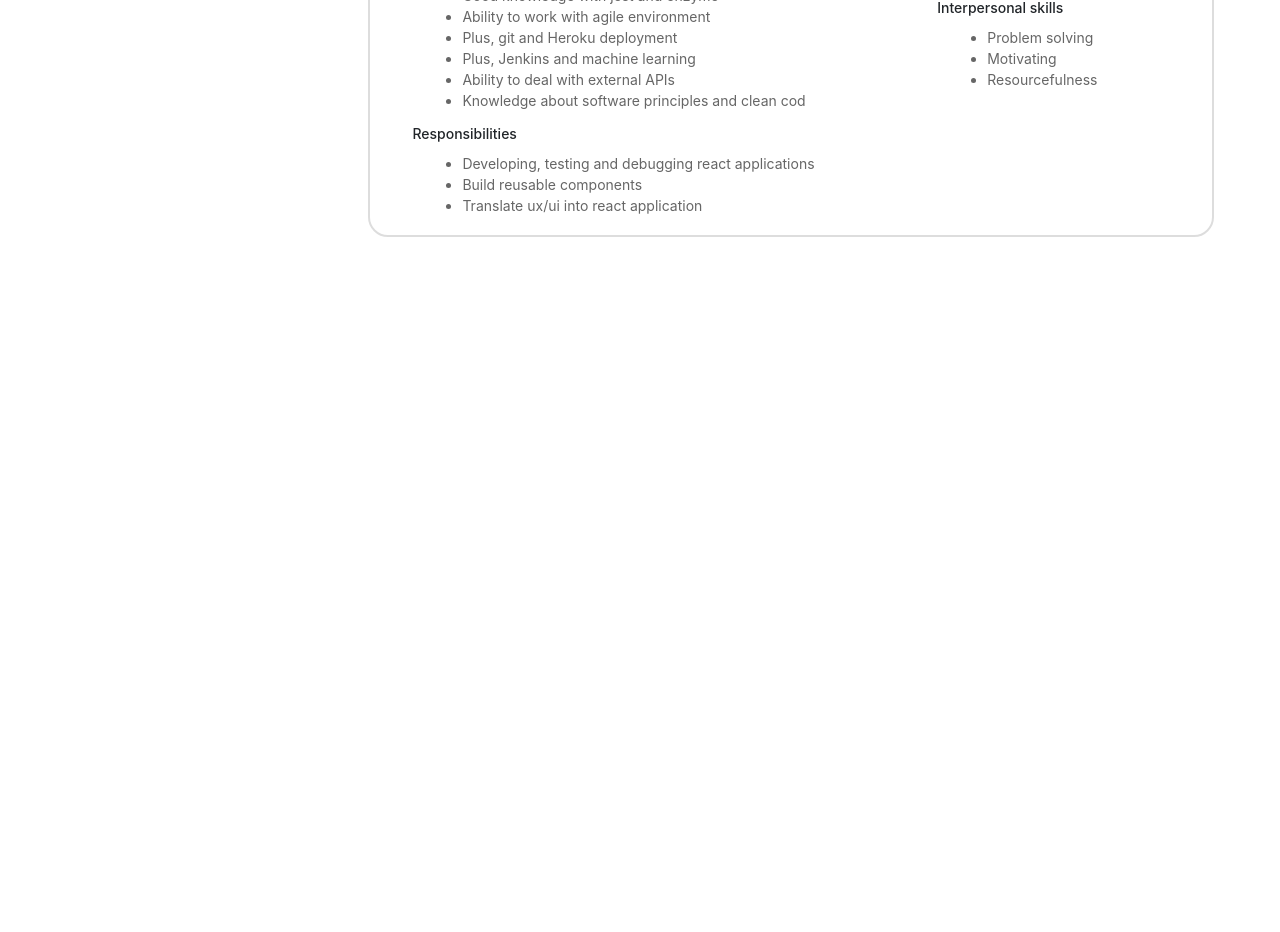
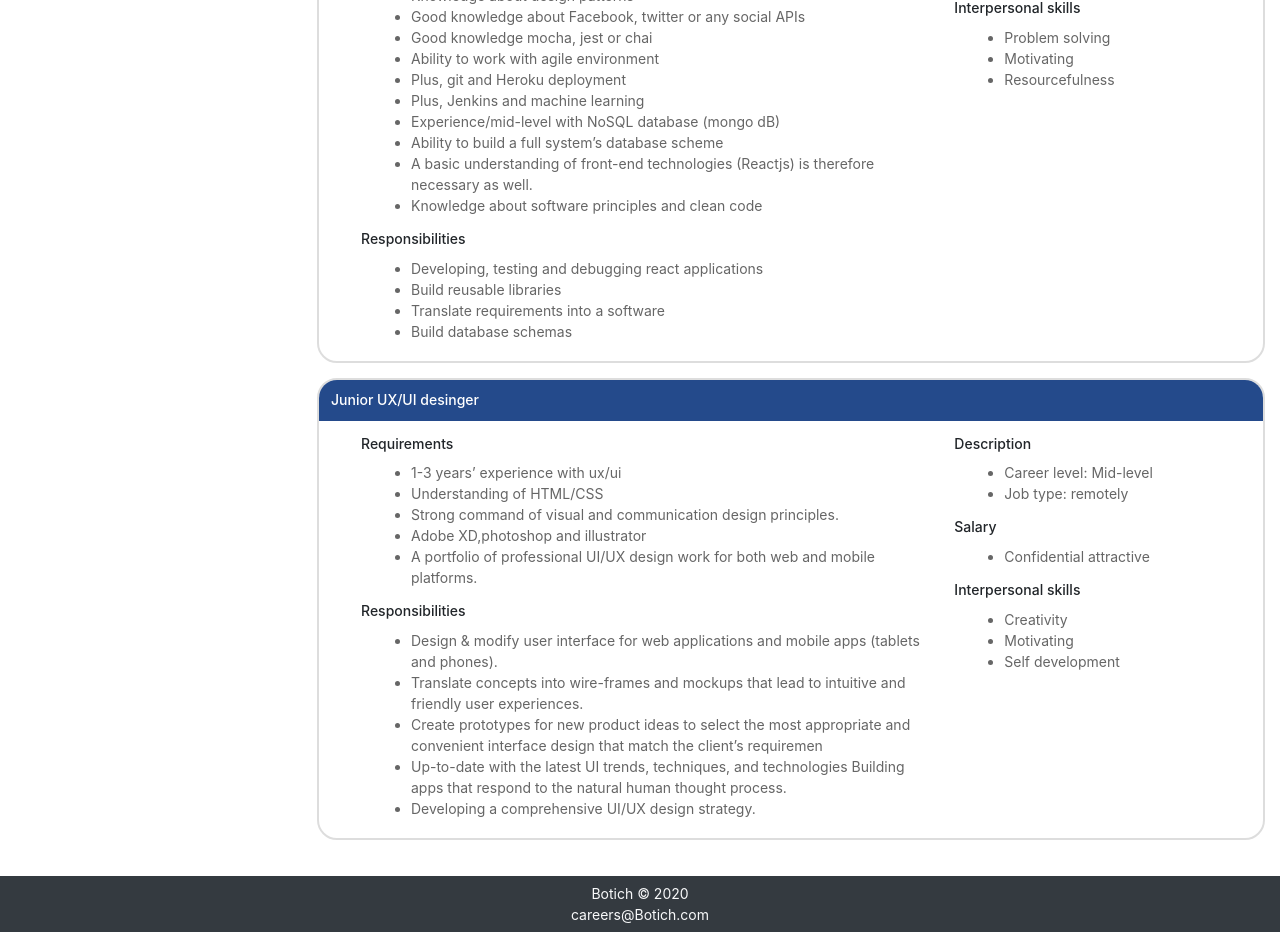
Before and after one commit to DeVMohammedEssam/botich_landing, a Next.js app: page /careers in a window 1280 px wide. Shown: the part 780-1712 px from the top of the page. Before the commit the page ends 1032 px from the top, so only its background shows below. Built offline with nearby package versions, Linux system fonts and the light colour scheme.

Commit message:
ux/ui added

```diff
--- a/components/Layout.js
+++ b/components/Layout.js
@@ -5,6 +5,14 @@ function Layout({ children }) {
     <React.Fragment>
       <Navbar />
       <div className="content">{children}</div>
+      <footer className="footer text-center p-2 text-light mt-4 bg-dark" >
+      Botich © 2020 <br/>
+
+      <a className="text-light" href="mailto: careers@Botich.com">
+        careers@Botich.com
+      </a>
+
+      </footer>
     </React.Fragment>
   );
 }
--- a/package.json
+++ b/package.json
@@ -3,9 +3,10 @@
   "version": "0.1.0",
   "private": true,
   "scripts": {
-    "dev": "next dev",
+    "dev": "next dev -p 3001",
     "build": "next build",
-    "start": "next start"
+    "start": "next start",
+    "export":"next export"
   },
   "dependencies": {
     "next": "9.5.3",
--- a/pages/careers.js
+++ b/pages/careers.js
@@ -37,25 +37,50 @@ function careers() {
           <JobCard
             title="Junior Software enigneer"
             requirements={[
-              "2+ years’ programming experience",
-              "1+ years’ experience with JavaScript and front-end development",
-              "6months/1year ReactJS development experience",
-              "Experience with HTML5, CSS3, canvas, Svg and drag drop UI",
-              "Experience / mid-level to deal with redux and state management",
-              "Good knowledge with jest and enzyme",
+              "3+ years’ programming experience",
+              "1+ years’ experience with JavaScript",
+              "1year Nodejs development experience",
+              "Experience with MVC architecture ",
+              "Experience with async and sync control flow patterns ",
+              "Knowledge about design patterns ",
+              "Good knowledge about Facebook, twitter or any social APIs ",
+              "Good knowledge mocha, jest or chai ",
               "Ability to work with agile environment",
               "Plus, git and Heroku deployment",
-              "Plus, Jenkins and machine learning",
-              "Ability to deal with external APIs",
-              "Knowledge about software principles and clean cod",
+              "Plus, Jenkins and machine learning  ",
+              "Experience/mid-level with NoSQL database (mongo dB) "
+              ,"Ability to build a full system’s database scheme",
+              "A basic understanding of front-end technologies (Reactjs) is therefore necessary as well.",
+              "Knowledge about software principles and clean code"
             ]}
             responsibilities={[
               "Developing, testing and debugging react applications",
-              "Build reusable components",
-              "Translate ux/ui into react application",
+              "Build reusable libraries ",
+              "Translate requirements into a software ",
+              "Build database schemas "
             ]}
             description={["Career level: Mid-level", "Job type: remotely"]}
             skills={["Problem solving", "Motivating", "Resourcefulness"]}
+          />
+              <JobCard
+            title="Junior UX/UI desinger"
+            requirements={[
+              "1-3 years’ experience with ux/ui",
+              "Understanding of HTML/CSS",
+              "Strong command of visual and communication design principles.",
+              "Adobe XD,photoshop and illustrator",
+              "A portfolio of professional UI/UX design work for both web and mobile platforms."
+
+            ]}
+            responsibilities={[
+              "Design & modify user interface for web applications and mobile apps (tablets and phones).",
+              "Translate concepts into wire-frames and mockups that lead to intuitive and friendly user experiences.",
+              "Create prototypes for new product ideas to select the most appropriate and convenient interface design that match the client’s requiremen",
+              "Up-to-date with the latest UI trends, techniques, and technologies Building apps that respond to the natural human thought process.",
+              "Developing a comprehensive UI/UX design strategy.",
+            ]}
+            description={["Career level: Mid-level", "Job type: remotely"]}
+            skills={["Creativity", "Motivating", "Self development"]}
           />
         </main>
         </div>
```
